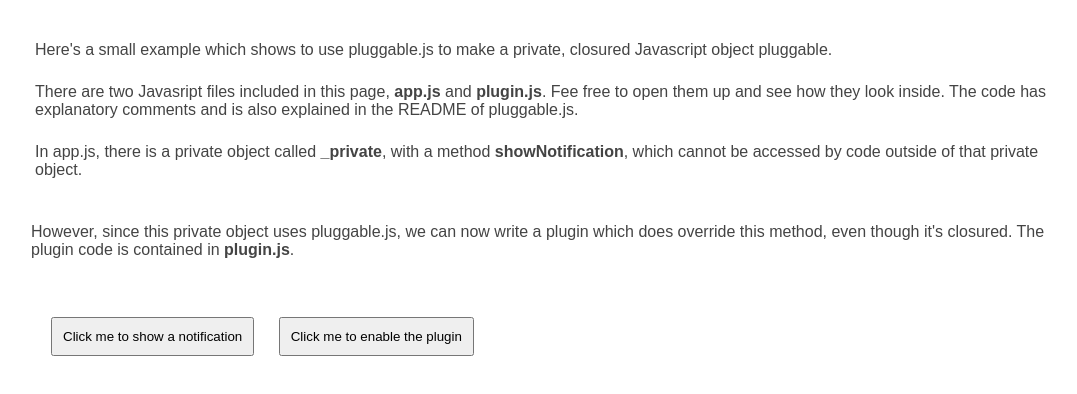
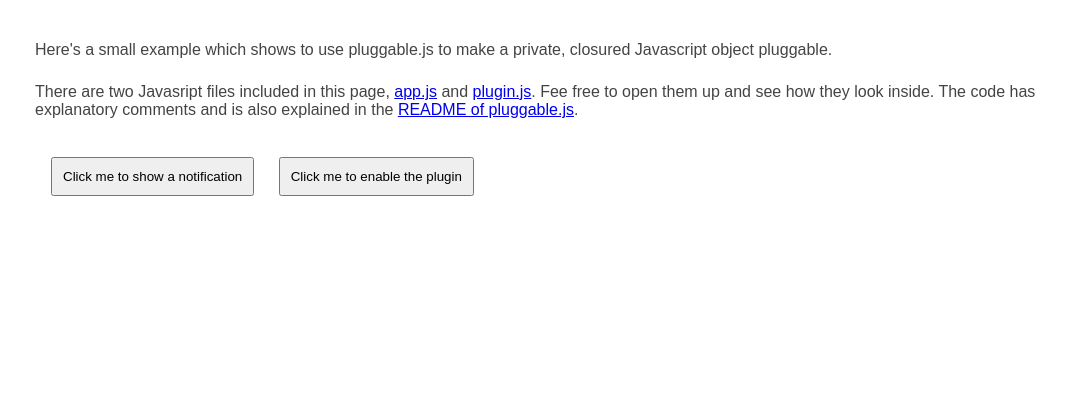
Before and after one commit to conversejs/pluggable.js, a website: page example/index.html in a window 1280 px wide. Shown: the part 104-498 px from the top of the page, without its empty margins (97-1174 px from the left). Drawn offline with nearby package versions, Linux system fonts and the light colour scheme.

Commit message:
Update example text to reflect changes in the code.

```diff
--- a/example/index.html
+++ b/example/index.html
@@ -54,22 +54,11 @@
 
     <p>
         There are two Javasript files included in this page,
-        <strong>app.js</strong> and <strong>plugin.js</strong>.
+        <a href="https://github.com/jcbrand/pluggable.js/blob/master/example/app.js">app.js</a>
+        and <a href="https://github.com/jcbrand/pluggable.js/blob/master/example/plugin.js">plugin.js</a>.
         Fee free to open them up and see how they look inside. The code has
-        explanatory comments and is also explained in the README of
-        pluggable.js.
-    </p>
-
-    <p>
-        In app.js, there is a private object called <strong>_private</strong>,
-        with a method <strong>showNotification</strong>, which cannot be
-        accessed by code outside of that private object.
-    </p>
-
-    </p>
-        However, since this private object uses pluggable.js, we can now write
-        a plugin which does override this method, even though it's closured.
-        The plugin code is contained in <strong>plugin.js</strong>.
+        explanatory comments and is also explained in the
+        <a href="https://github.com/jcbrand/pluggable.js">README of pluggable.js</a>.
     </p>
 
     <fieldset>
```
